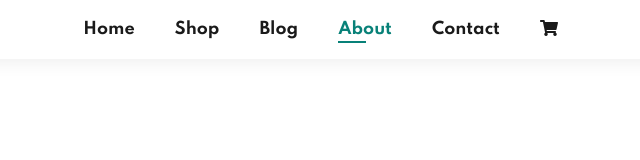
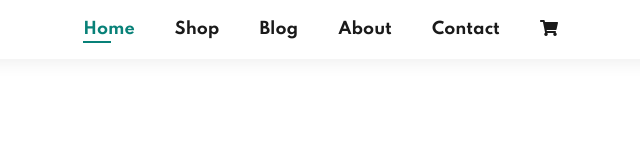
Before and after one commit to Sanjaiweb/Freshy, a plain HTML site: page index.html in a window 1280 px wide. Shown: the full height of the page, 622-1262 px from the left. Drawn offline with Linux system fonts and the light colour scheme.

Commit message:
Update index.html

```diff
--- a/index.html
+++ b/index.html
@@ -14,10 +14,10 @@
             <a href="#"><img src="logo.jpg"  class="logo"alt=""></a>
             <div>
                 <ul id="navbar">
-                    <li><a  href="index.html">Home</a></li>
+                    <li><a  class = "active" href="index.html">Home</a></li>
                     <li><a href="shop.html">Shop</a></li>
                     <li><a  href="blog.html">Blog</a></li>
-                    <li><a class="active" href="about.html">About</a></li>
+                    <li><a  href="about.html">About</a></li>
                     <li><a href="contact.html">Contact</a></li>
                     <li><a  href="cart.html"><i class="fas fa-shopping-cart"></i></a></li>
                 </ul>
```
